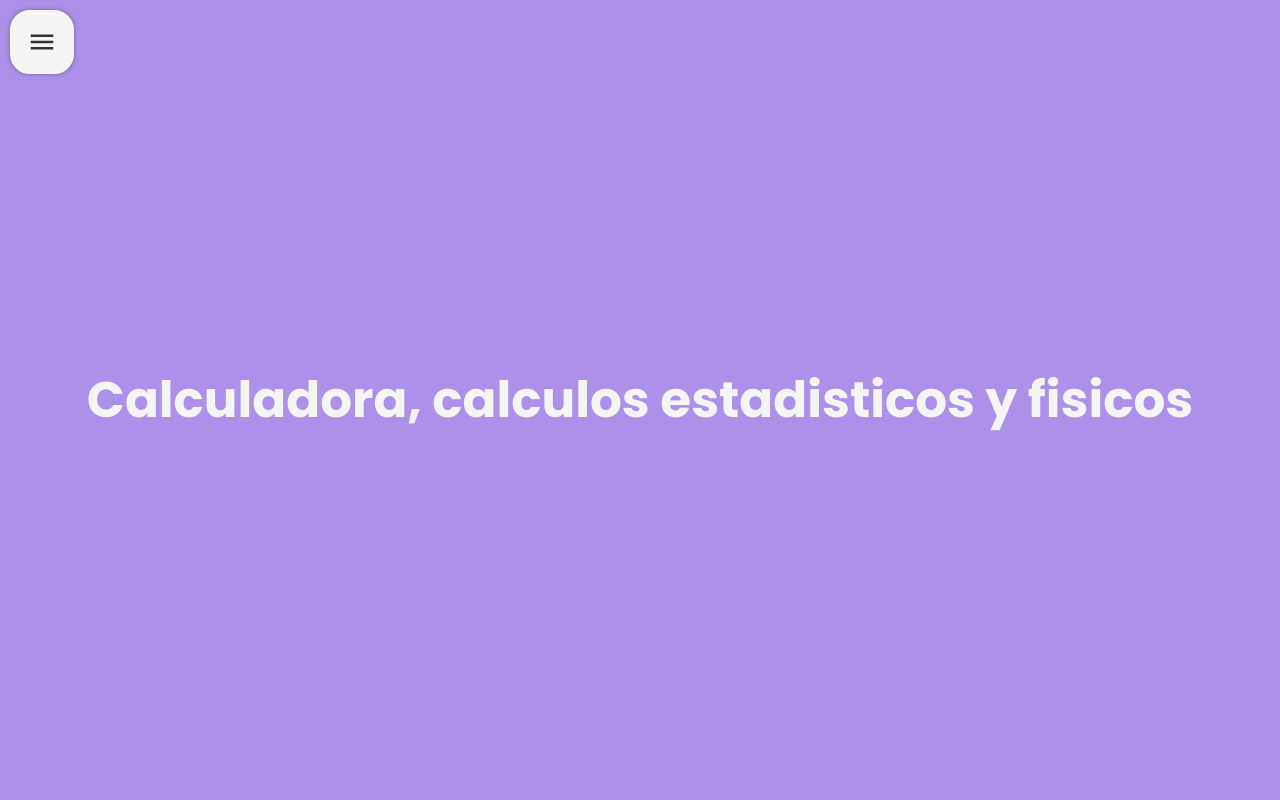
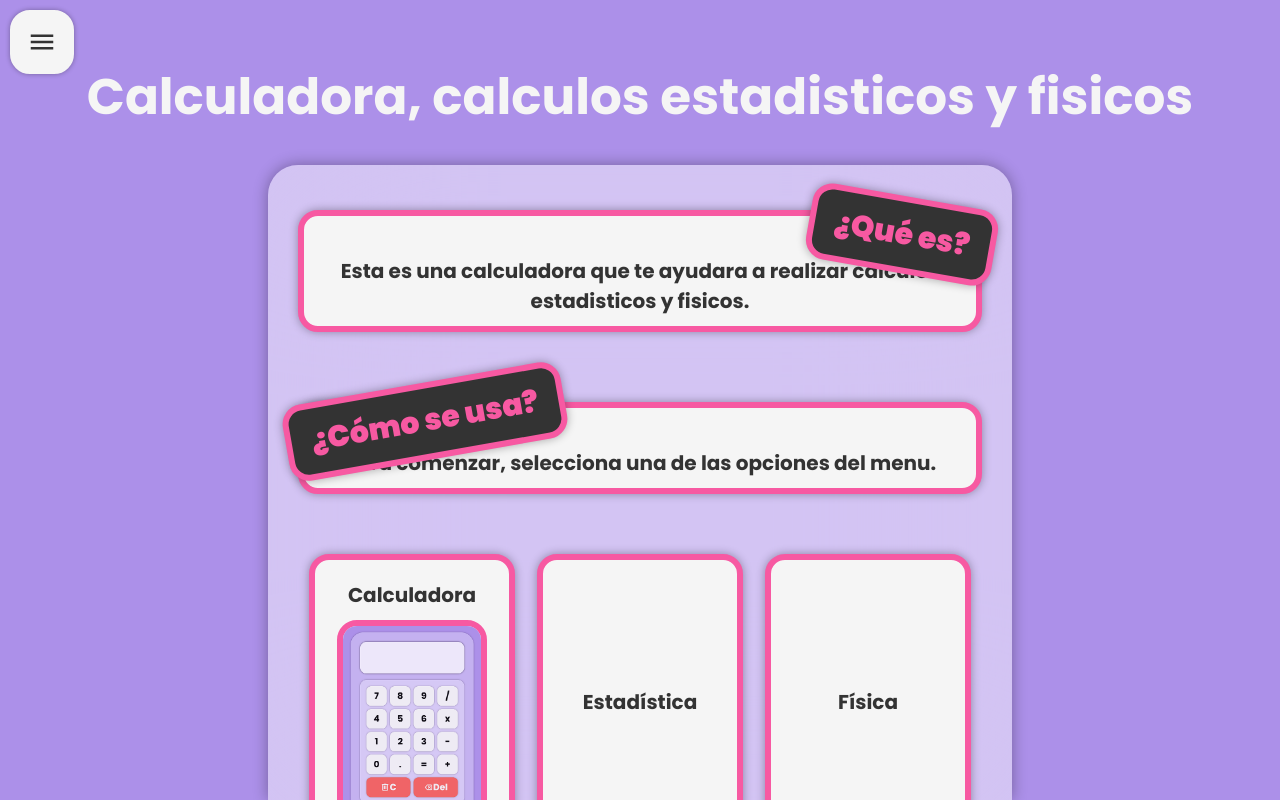
Before and after one commit to CristianArevaloDuran/CalculadoraNextJS, a Next.js app: page / in a window 1280 px wide. Built offline with nearby package versions, Linux system fonts and the light colour scheme.

Commit message:
Build landing

```diff
--- a/app/components/CalcEstadistica/CalcEstadistica.jsx
+++ b/app/components/CalcEstadistica/CalcEstadistica.jsx
@@ -16,11 +16,12 @@ export default function CalcEstadistica({data}) {
         return acc;
     }, []).sort((a, b) => a.number - b.number);
 
+    const sortedData = data.map(item => item).sort((a, b) => a - b);
+
     const totalTimes = datos.reduce((acc, item) => acc + item.times, 0);
     const totalNumber = datos.reduce((acc, item) => acc + (item.number * item.times), 0);
     const totalPercentage = datos.reduce((acc, item) => acc + (item.times / totalTimes), 0).toFixed(2);
 
-    const sortedData = data.map(item => item).sort((a, b) => a - b);
     const median = sortedData.length % 2 === 0
         ? (sortedData[sortedData.length / 2] + sortedData[(sortedData.length / 2) - 1]) / 2
         : sortedData[Math.floor(sortedData.length / 2)];
--- a/app/components/Nav/Nav.jsx
+++ b/app/components/Nav/Nav.jsx
@@ -17,6 +17,10 @@ const links = [
     {
         name: 'Estadistica',
         url: '/estadistica',
+    },
+    {
+        name: 'Física',
+        url: '/fisica',
     }
 ];
 
--- a/app/layout.jsx
+++ b/app/layout.jsx
@@ -10,9 +10,10 @@ export default function RootLayout({ children }) {
   const pathname = usePathname();
 
   return (
-    <html lang="en">
+    <html lang="es">
       <head>
         <title>Calculadora</title>
+        <link rel="shortcut icon" href="./favicon.ico" type="image/x-icon" />
       </head>
       <body>
         <div className='container'>
--- a/app/page.css
+++ b/app/page.css
@@ -4,13 +4,131 @@
     justify-content: center;
     align-items: center;
     width: 100%;
+    height: 100vh;
     margin: 0 auto;
     padding: 0 20px;
 }
 
 .landContainer .landTitle {
   font-size: 50px;
+  margin: 60px 0 30px 0;
   font-weight: bolder;
   color: var(--base-white);
   font-family: var(--primary-font);
 }
+
+.landContainer .landContent {
+  display: flex;
+  overflow-y: auto;
+  flex-direction: column;
+  align-items: center;
+  background-color: #fff7;
+  backdrop-filter: blur(100px);
+  width: 60%;
+  border-radius: 30px 30px 0 0 ;
+  padding: 30px;
+  height: 100%;
+  box-shadow: var(--hard-box-shadow);
+}
+
+.landContainer .landContent .explain {
+  font-size: 20px;
+  position: relative;
+  display: flex;
+  justify-content: center;
+  font-weight: bolder;
+  align-items: center;
+  margin-top: 15px;
+  background-color: var(--base-white);
+  height: 150px;
+  width: 100%;
+  text-align: center;
+  padding: 40px 20px 10px 20px;
+  box-shadow: var(--med-box-shadow);
+  border-radius: 20px;
+  color: var(--base-black);
+  font-family: var(--primary-font);
+  border: 6px solid var(--primary-selected-color-1);
+}
+
+.landContainer .landContent .explain:nth-child(2) {
+  margin-top: 70px;
+}
+
+.landContainer .landContent .explain:first-child::after {
+  content: '¿Qué es?';
+  font-size: 30px;
+  font-weight: bolder;
+  background-color: var(--base-black);
+  box-shadow: var(--med-box-shadow);
+  color: var(--primary-selected-color-1);
+  padding: 10px 20px;
+  border-radius: 20px;
+  transform: rotate(10deg);
+  position: absolute;
+  border: 6px solid var(--primary-selected-color-1);
+  top: -20px;
+  right: -20px;
+}
+
+.landContainer .landContent .explain:nth-child(2)::after {
+  content: '¿Cómo se usa?';
+  box-shadow: var(--med-box-shadow);
+  font-size: 30px;
+  font-weight: bolder;
+  background-color: var(--base-black);
+  color: var(--primary-selected-color-1);
+  border: 6px solid var(--primary-selected-color-1);
+  padding: 10px 20px;
+  border-radius: 20px;
+  transform: rotate(-10deg);
+  position: absolute;
+  top: -25px;
+  left: -20px;
+}
+
+.landContainer .landContent .serviceCards {
+  display: flex;
+  justify-content: space-around;
+  width: 100%;
+  margin-top: 60px;
+}
+
+.landContainer .landContent .serviceCards .card {
+  display: flex;
+  text-decoration: none;
+  color: var(--base-black);
+  font-family: var(--primary-font);
+  font-weight: bolder;
+  font-size: 20px;
+  flex-direction: column;
+  justify-content: center;
+  align-items: center;
+  background-color: var(--base-white);
+  padding: 20px;
+  border-radius: 20px;
+  box-shadow: var(--med-box-shadow);
+  width: 30%;
+  border: 6px solid var(--primary-selected-color-1);
+  transition: all 0.25s;
+}
+
+.landContainer .landContent .serviceCards .card:hover {
+  transform: scale(1.1);
+  color: var(--base-white);
+  background-color: var(--primary-selected-color-1);
+  box-shadow: var(--hard-box-shadow);
+  border: 6px solid var(--base-white);
+}
+
+.landContainer .landContent .serviceCards .card img {
+  width: 150px;
+  border-radius: 20px;
+  border: 6px solid var(--primary-selected-color-1);
+  margin-top: 10px;
+  transition: all 0.25s;
+}
+
+.landContainer .landContent .serviceCards .card:hover img {
+  border: 6px solid var(--base-white);
+}
--- a/app/page.jsx
+++ b/app/page.jsx
@@ -1,10 +1,33 @@
 import './root.css';
 import './page.css';
+import Link from 'next/link';
 
 export default function Page() {
   return (
     <div className='landContainer'>
-        <h1 className='landTitle'>Calculadora, calculos estadisticos y fisicos</h1>
+        <h1 className='landTitle'>
+          Calculadora, calculos estadisticos y fisicos
+        </h1>
+        <div className='landContent'>
+          <p className='explain'>
+            Esta es una calculadora que te ayudara a realizar calculos estadisticos y fisicos.
+          </p>
+          <p className='explain'>
+            Para comenzar, selecciona una de las opciones del menu.
+          </p>
+          <div className='serviceCards'>
+            <Link href='/calculadora' className='card'>
+              <p>Calculadora</p>
+              <img src="./imgs/calc.png" alt="calculadora" draggable='false' />
+            </Link>
+            <Link href='/estadistica' className='card'>
+              <p>Estadística</p>
+            </Link>
+            <Link href='/fisica' className='card'>
+              <p>Física</p>
+            </Link>
+          </div>
+        </div>
     </div>
   );
 }
```
Also changed, not shown: app/fisica/page.jsx (added, +7 -0 lines), public/imgs/calc.png (added).
